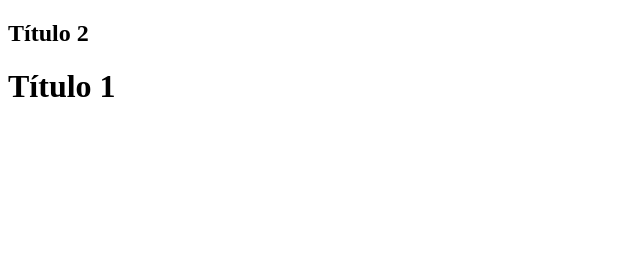
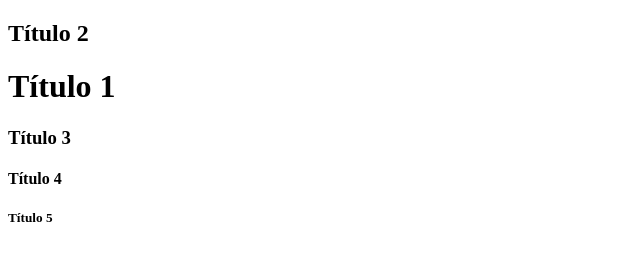
Before and after one commit to robert-NB/viernes, a plain HTML site: page index.html in a window 1280 px wide. Shown: the whole page, without its empty margins (0-640 px from the left). Drawn offline with Linux system fonts and the light colour scheme.

Commit message:
mas titulos

```diff
--- a/index.html
+++ b/index.html
@@ -9,6 +9,12 @@
 <body>
     <h2>Título 2</h2>
     <h1>Título 1</h1>
+    <h3>Título 3</h3>
+    <h4>Título 4</h4>
+    <h5>Título 5</h5>
+
+
+
 
 </body>
 </html>
```
